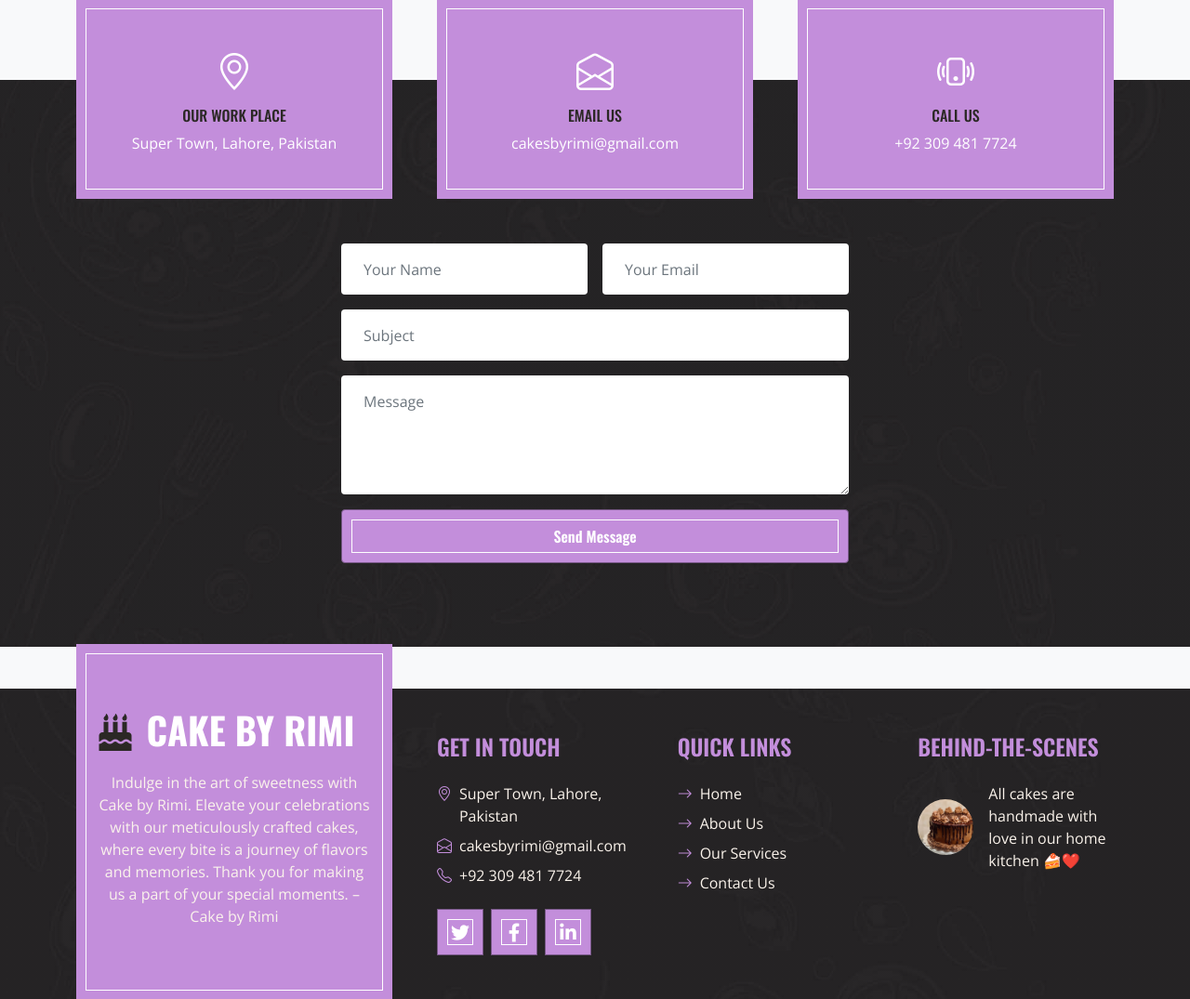
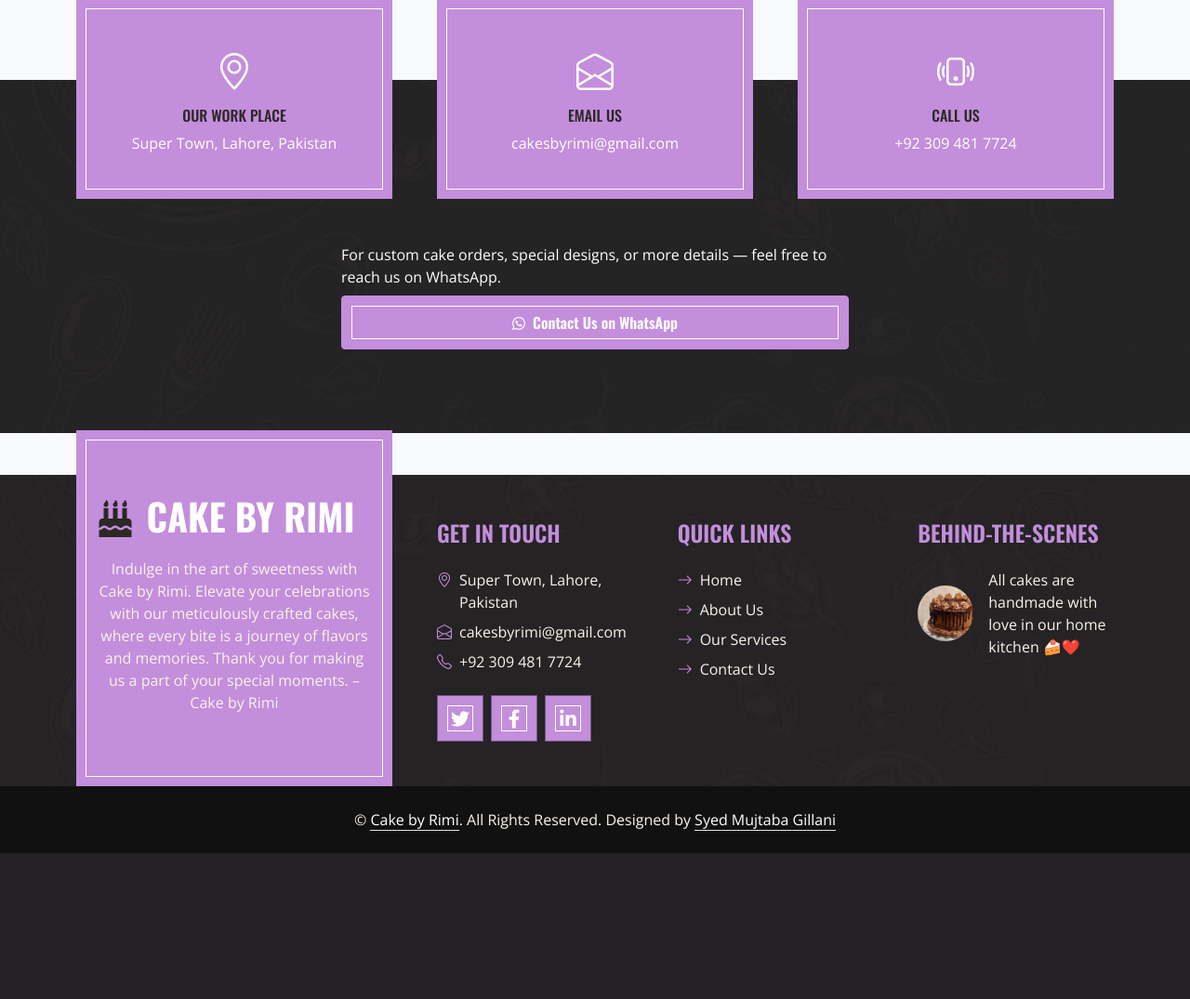
Before and after one commit to Mujtaba-Syed/Cakes_RI, a Django app: page /contactus/ in a window 1280 px wide. Shown: the part 465-1540 px from the top of the page at 93% size. After the commit the page ends 1383 px from the top, so only its background shows below. Run offline with Django 4.2, Linux system fonts and the light colour scheme; some libraries are stand-ins or nearby versions.

Commit message:
fixed contact us

```diff
--- a/product/urls.py
+++ b/product/urls.py
@@ -1,7 +1,9 @@
 from django.urls import path
-from .views import GetAllProductsView, RedirectToWhatsAppView
+from .views import GetAllProductsView, RedirectToWhatsAppView, ContactWhatsAppView
+
 
 urlpatterns = [
     path('api/get_all_products/', GetAllProductsView.as_view(), name='get_all_products'),
     path('redirect-to-whatsapp/', RedirectToWhatsAppView.as_view(), name='redirect_to_whatsapp'),
+    path('contact-whatsapp/', ContactWhatsAppView.as_view(), name='contact_whatsapp'),
 ]
--- a/templates/frontend/contact.html
+++ b/templates/frontend/contact.html
@@ -43,25 +43,14 @@
             </div>
             <div class="row justify-content-center">
                 <div class="col-lg-6">
-                    <form>
-                        <div class="row g-3">
-                            <div class="col-sm-6">
-                                <input type="text" class="form-control bg-light border-0 px-4" placeholder="Your Name" style="height: 55px;">
-                            </div>
-                            <div class="col-sm-6">
-                                <input type="email" class="form-control bg-light border-0 px-4" placeholder="Your Email" style="height: 55px;">
-                            </div>
-                            <div class="col-sm-12">
-                                <input type="text" class="form-control bg-light border-0 px-4" placeholder="Subject" style="height: 55px;">
-                            </div>
-                            <div class="col-sm-12">
-                                <textarea class="form-control bg-light border-0 px-4 py-3" rows="4" placeholder="Message"></textarea>
-                            </div>
-                            <div class="col-sm-12">
-                                <button class="btn btn-primary border-inner w-100 py-3" type="submit">Send Message</button>
-                            </div>
-                        </div>
-                    </form>
+                    <p class="mb-2 text-white">
+                        For custom cake orders, special designs, or more details — feel free to reach us on WhatsApp.
+                    </p>
+                    <a href="{% url 'contact_whatsapp' %}?message=Hi! I have some queries about your cakes. Can you please help me?"
+                        class="btn btn-success border-inner w-100 py-3"
+                        style="background-color: #c38edb ; border-color: #c38edb ;">
+                        <i class="fab fa-whatsapp me-2"></i>Contact Us on WhatsApp
+                    </a>
                 </div>
             </div>
         </div>
```
Also changed, not shown: ecommerce/settings.py (+4 -4 lines), product/views.py (+12 -0 lines).
